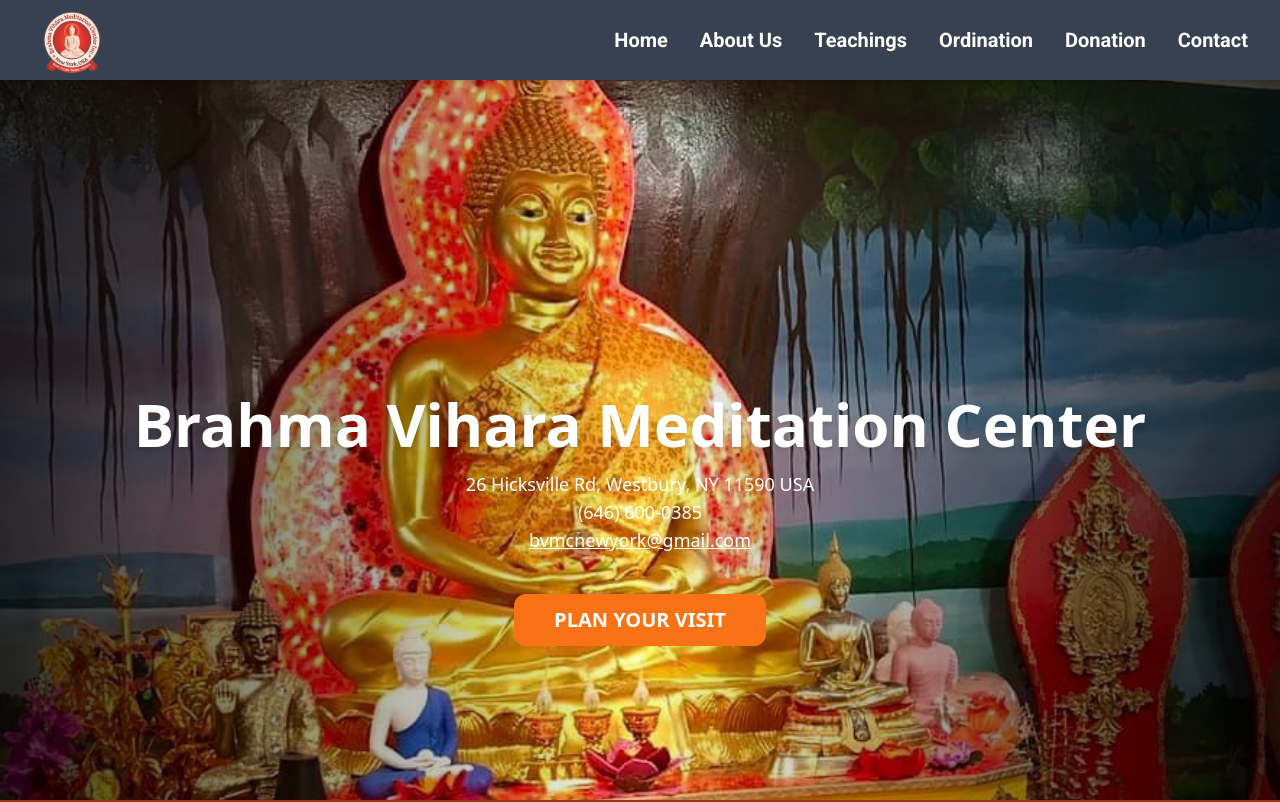
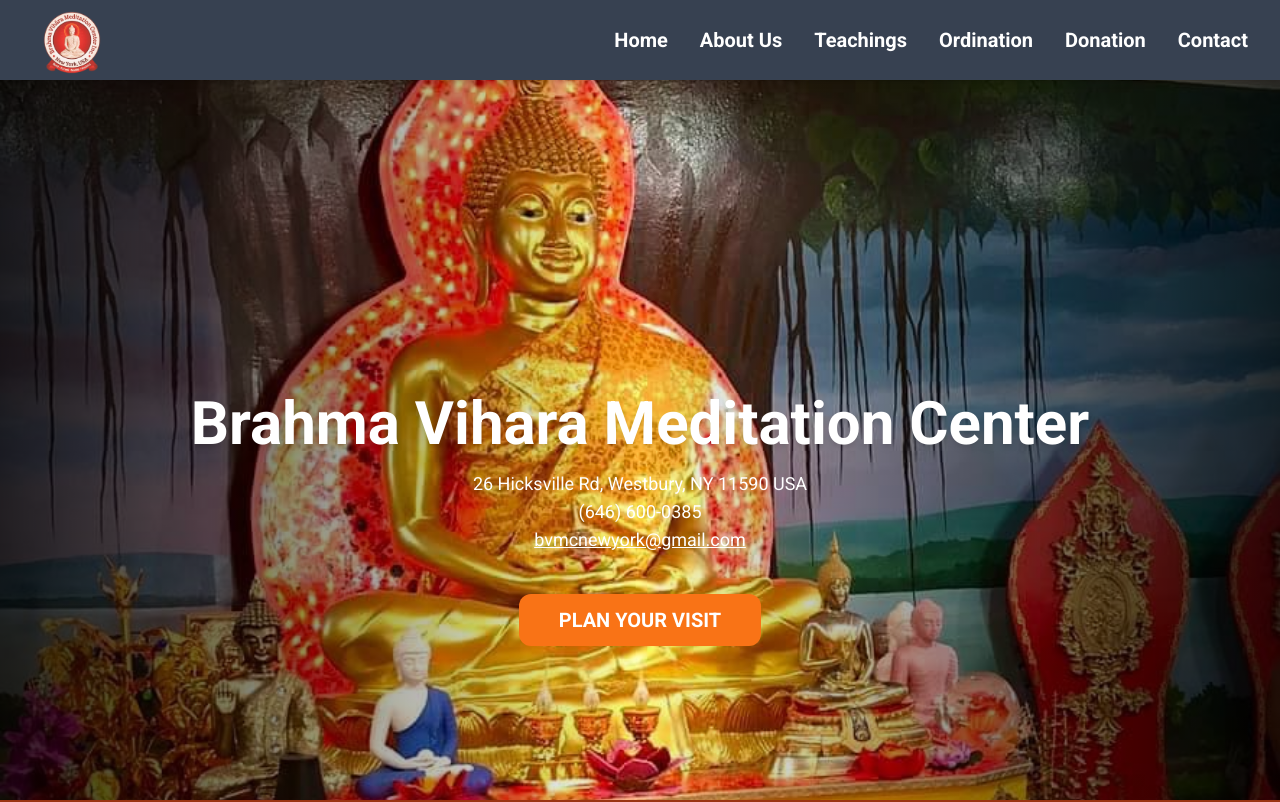
Before and after one commit to SaikatDEV/brahmaViharaMeditationCenter, a React (Vite) app: page / in a window 1280 px wide. Shown: the top 802 px of the page. Built offline with nearby package versions, Linux system fonts and the light colour scheme.

Commit message:
Added initial spinner

```diff
--- a/index.html
+++ b/index.html
@@ -1,17 +1,94 @@
-<!doctype html>
+<!DOCTYPE html>
 <html lang="en">
 
 <head>
   <meta charset="UTF-8" />
-  <link rel="icon" type="image/svg+xml" href="./public/images/all/logo.png" />
   <meta name="viewport" content="width=device-width, initial-scale=1.0" />
-  <link rel="stylesheet" href="https://fonts.googleapis.com/css?family=Roboto:300,400,500,700&display=swap" />
+  <link rel="icon" type="image/png" href="/public/images/all/logo.png" />
+  <meta name="description"
+    content="Welcome to Brahma Vihara Meditation Center. Discover the art of meditation, explore teachings, and find your path to inner peace." />
+  <meta name="keywords" content="Meditation, Buddhism, Brahma Vihara, Inner Peace, Mindfulness, Spiritual Center" />
+  <meta name="author" content="Brahma Vihara Meditation Center" />
+
+  <!-- Title -->
+  <title>Brahma Vihara Meditation Center</title>
+
+  <!-- Fonts -->
+  <link rel="preconnect" href="https://fonts.googleapis.com" />
+  <link rel="preconnect" href="https://fonts.gstatic.com" crossorigin />
+  <link href="https://fonts.googleapis.com/css2?family=Roboto:wght@300;400;500;700&family=Lobster&display=swap"
+    rel="stylesheet" />
+
+  <!-- Styles -->
   <link rel="stylesheet" href="https://fonts.googleapis.com/icon?family=Material+Icons" />
-  <title>Brahma Vihara Meditation Center</title>
+  <style>
+    body {
+      margin: 0;
+      padding: 0;
+      font-family: 'Roboto', sans-serif;
+      background: linear-gradient(180deg, #f0f4f8 0%, #e8ecef 100%);
+      color: #333;
+    }
+
+    #root {
+      display: flex;
+      justify-content: center;
+      align-items: center;
+      min-height: 100vh;
+    }
+
+    /* Preloader Styling */
+    #preloader {
+      display: flex;
+      align-items: center;
+      justify-content: center;
+      position: fixed;
+      top: 0;
+      left: 0;
+      width: 100%;
+      height: 100%;
+      background-color: rgba(255, 255, 255, 0.9);
+      z-index: 9999;
+    }
+
+    #preloader .loader {
+      width: 50px;
+      height: 50px;
+      border: 6px solid #ccc;
+      border-top: 6px solid #007BFF;
+      border-radius: 50%;
+      animation: spin 1s linear infinite;
+    }
+
+    @keyframes spin {
+      0% {
+        transform: rotate(0deg);
+      }
+
+      100% {
+        transform: rotate(360deg);
+      }
+    }
+  </style>
 </head>
 
 <body>
+  <!-- Preloader -->
+  <div id="preloader">
+    <div class="loader"></div>
+  </div>
+
+  <!-- Main Application -->
   <div id="root"></div>
+
+  <!-- Scripts -->
+  <script>
+    // Preloader Script
+    window.addEventListener("load", () => {
+      const preloader = document.getElementById("preloader");
+      preloader.style.display = "none";
+    });
+  </script>
   <script type="module" src="/src/main.jsx"></script>
 </body>
 
--- a/src/components/Section/BuddhaBanner.jsx
+++ b/src/components/Section/BuddhaBanner.jsx
@@ -18,7 +18,7 @@ function BuddhaBanner() {
         />
 
         {/* Blurred Edges */}
-        <div className="absolute inset-0 w-full h-full pointer-events-none bg-gradient-to-r from-black via-transparent to-black opacity-75"></div>
+        <div className="absolute inset-0 w-full h-full pointer-events-none bg-gradient-to-r from-black via-transparent to-black opacity-80"></div>
 
         {/* Title Section */}
         <div className="absolute inset-0 flex items-center justify-center z-10 animate-titleFadeIn px-4">
```
